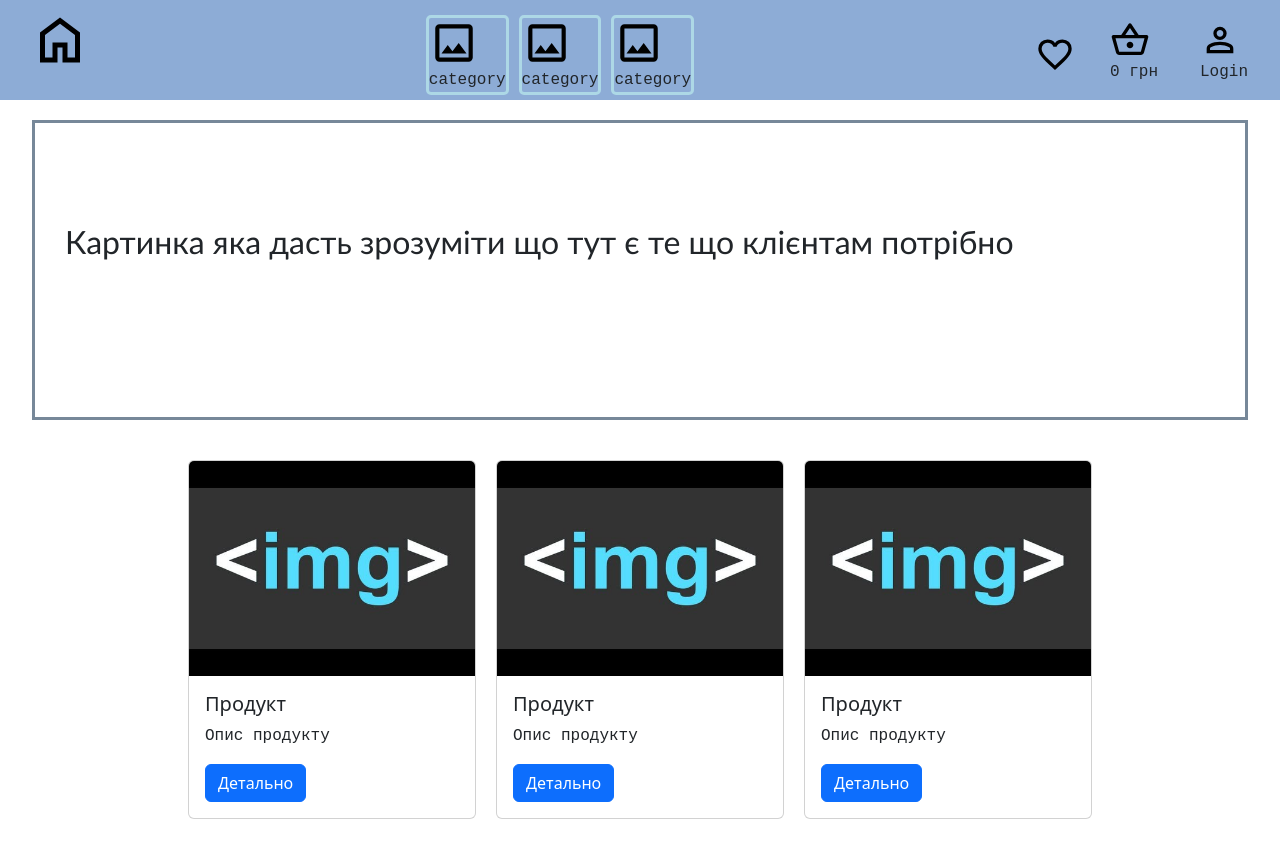
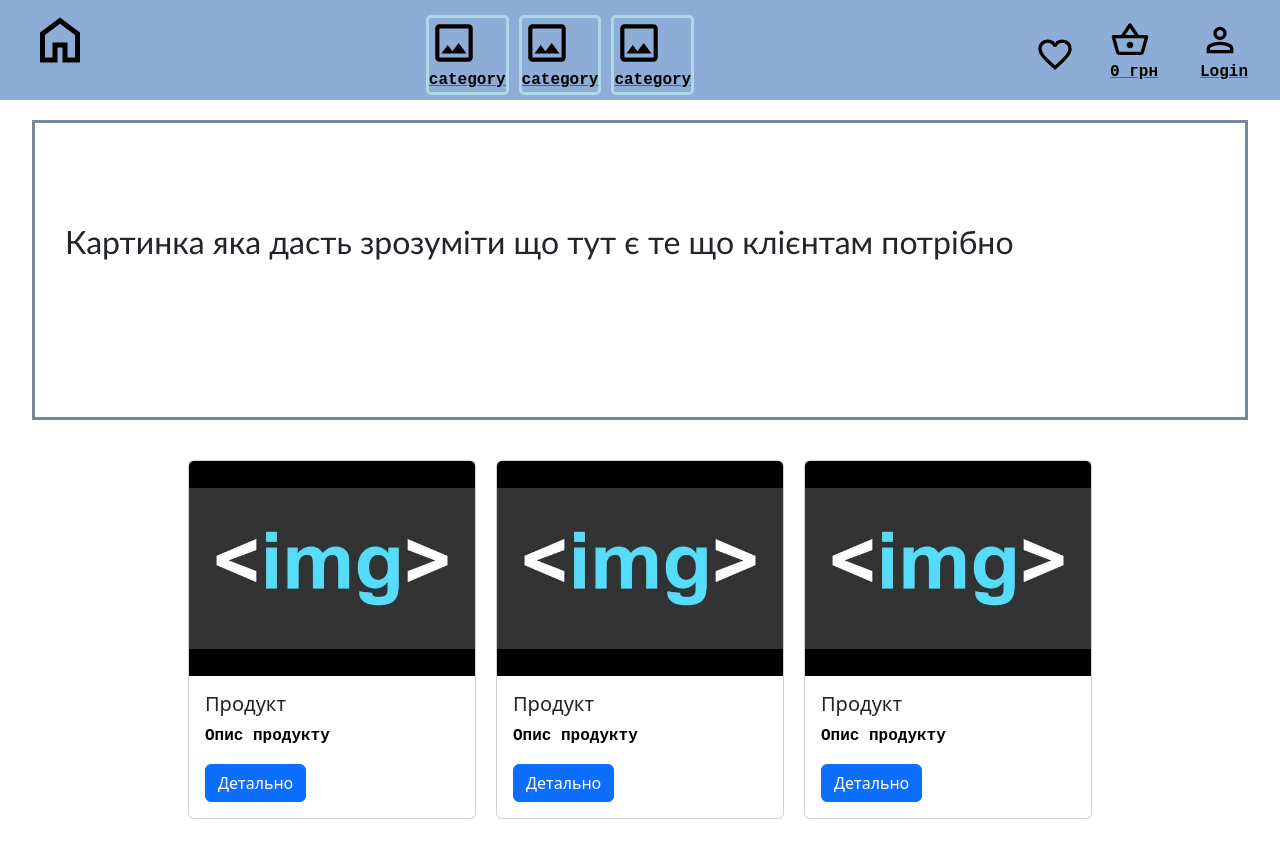
Before and after one commit to Zinaida66/project-1-HTML, a plain HTML site: page index.html in a window 1280 px wide. Drawn offline with nearby package versions, Linux system fonts and the light colour scheme.

Commit message:
Add files via upload

```diff
--- a/index.html
+++ b/index.html
@@ -15,32 +15,32 @@
         <img class="header-img" src="img/home_FILL0_wght400_GRAD0_opsz24.svg" alt="">
     </div>
     <div class="header-category">
-        <div class="action" >
+        <a href="product.html" class="action" >
             <img class="action-img" src="img/image_FILL0_wght400_GRAD0_opsz24.svg" alt="">
             <p>category</p>
-        </div>
-        <div class="action" >
+        </a>
+        <a href="product.html" class="action" >
             <img class="action-img" src="img/image_FILL0_wght400_GRAD0_opsz24.svg" alt="">
             <p>category</p>
-        </div>
-        <div class="action" >
+        </a>
+        <a href="product.html" class="action" >
             <img class="action-img" src="img/image_FILL0_wght400_GRAD0_opsz24.svg" alt="">
             <p>category</p>
-        </div>
+        </a>
     </div>
-    <div class="header-category">
-        <div class="link">
+    <div  class="header-category">
+        <a href="favorites.html" class="link">
             <img class="login-img" src="img/favorite_FILL0_wght400_GRAD0_opsz24 (1).svg" alt="">
 
-         </div>
-         <div class="basket">
+        </a>
+         <a href="basket.html" class="basket">
              <img class="img" src="img/shopping_basket_FILL0_wght400_GRAD0_opsz24.svg" alt="">
              <p>0 грн </p>
-         </div>
-         <div class="login">
+         </a>
+         <a href="login.html" class="login">
              <img class="img" src="img/person_FILL0_wght400_GRAD0_opsz24.svg" alt="">
-             <p>Login</p>
-         </div>
+             <p class="p">Login</p>
+         </a>
     </div>
 
    </header>
@@ -55,7 +55,7 @@
         <div class="card-body">
           <h5 class="card-title">Продукт</h5>
           <p class="card-text">Опис продукту</p>
-          <a href="#" class="btn btn-primary">Детально</a>
+          <a href="product.html" class="btn btn-primary">Детально</a>
         </div>
       </div>
       <div class="product-block card" style="width: 18rem;">
@@ -63,7 +63,7 @@
         <div class="card-body">
           <h5 class="card-title">Продукт</h5>
           <p class="card-text">Опис продукту</p>
-          <a href="#" class="btn btn-primary">Детально</a>
+          <a href="product.html" class="btn btn-primary">Детально</a>
         </div>
       </div>
           <div class="product-block  card" style="width: 18rem;">
@@ -71,7 +71,7 @@
             <div class="card-body">
               <h5 class="card-title">Продукт</h5>
               <p class="card-text">Опис продукту</p>
-              <a href="#" class="btn btn-primary">Детально</a>
+              <a href="product.html" class="btn btn-primary">Детально</a>
             </div>
           </div>
     </div>
--- a/style.css
+++ b/style.css
@@ -91,3 +91,8 @@ h2{
     justify-content: center;
     margin: 10px;
 }
+p{
+    color: black;
+    font-weight: 600;
+
+}
```
Also changed, not shown: basket.html (added), favorites.html (added), login.html (added), product.html (added).
